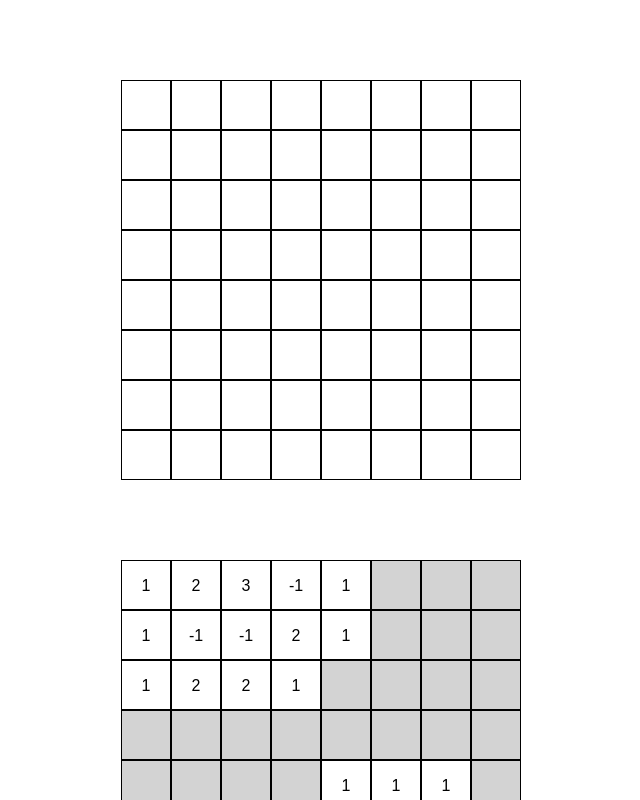
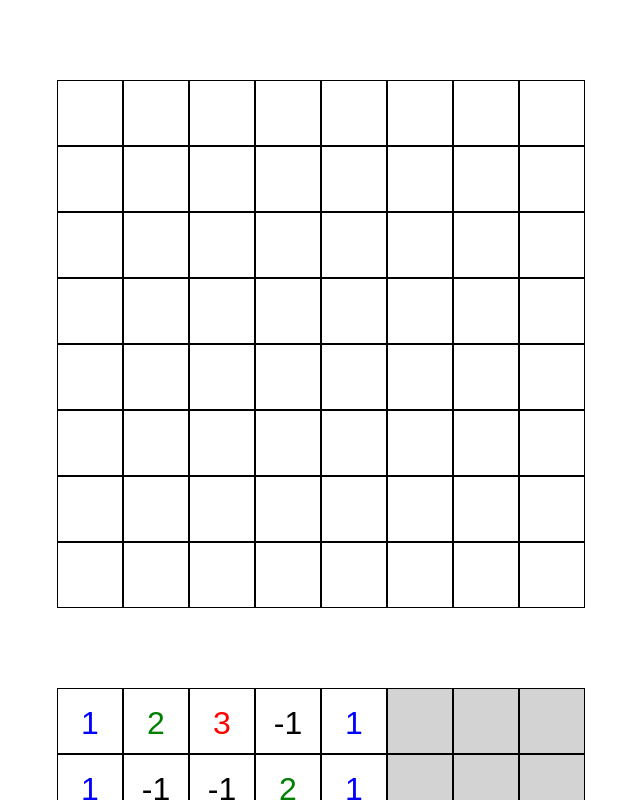
Before and after one commit to iPapatsoris/React-Minesweeper, a React app: page / in a window 1280 px wide. Shown: the top 800 px of the page, without its empty margins (319-959 px from the left). Built offline with nearby package versions, Linux system fonts and the light colour scheme.

Commit message:
Add number colors

```diff
--- a/src/containers/Cell/Cell.css
+++ b/src/containers/Cell/Cell.css
@@ -2,8 +2,9 @@
     display: inline-block;
     padding: 1rem;
     border: 1px solid black;
-    width: 1rem;
-    height: 1rem;
+    width: 2rem;
+    height: 2rem;
+    font-size: 2rem;
     text-align: center;
 }
 
@@ -19,3 +20,19 @@
 .Clicked {
     background-color: lightgrey;
 }
+
+.NumberOne {
+    color: blue;
+}
+
+.NumberTwo {
+    color: green
+}
+
+.NumberThree {
+    color: red;
+}
+
+NumberFour {
+    color: darkblue;
+}
--- a/src/containers/Cell/Cell.js
+++ b/src/containers/Cell/Cell.js
@@ -13,8 +13,14 @@ const Cell = (props) => {
 
     const stylesArray = [];
     stylesArray.push(styles.Cell);
-    if (props.clicked && !props.number) {
-        stylesArray.push(styles.Clicked);
+    if (props.clicked || props.revealed) {
+        switch (props.number) {
+            case 0: stylesArray.push(styles.Clicked); break;
+            case 1: stylesArray.push(styles.NumberOne); break;
+            case 2: stylesArray.push(styles.NumberTwo); break;
+            case 3: stylesArray.push(styles.NumberThree); break;
+            default: stylesArray.push(styles.NumberFour); break;
+        }
     }
 
     if (props.revealed) {
```
